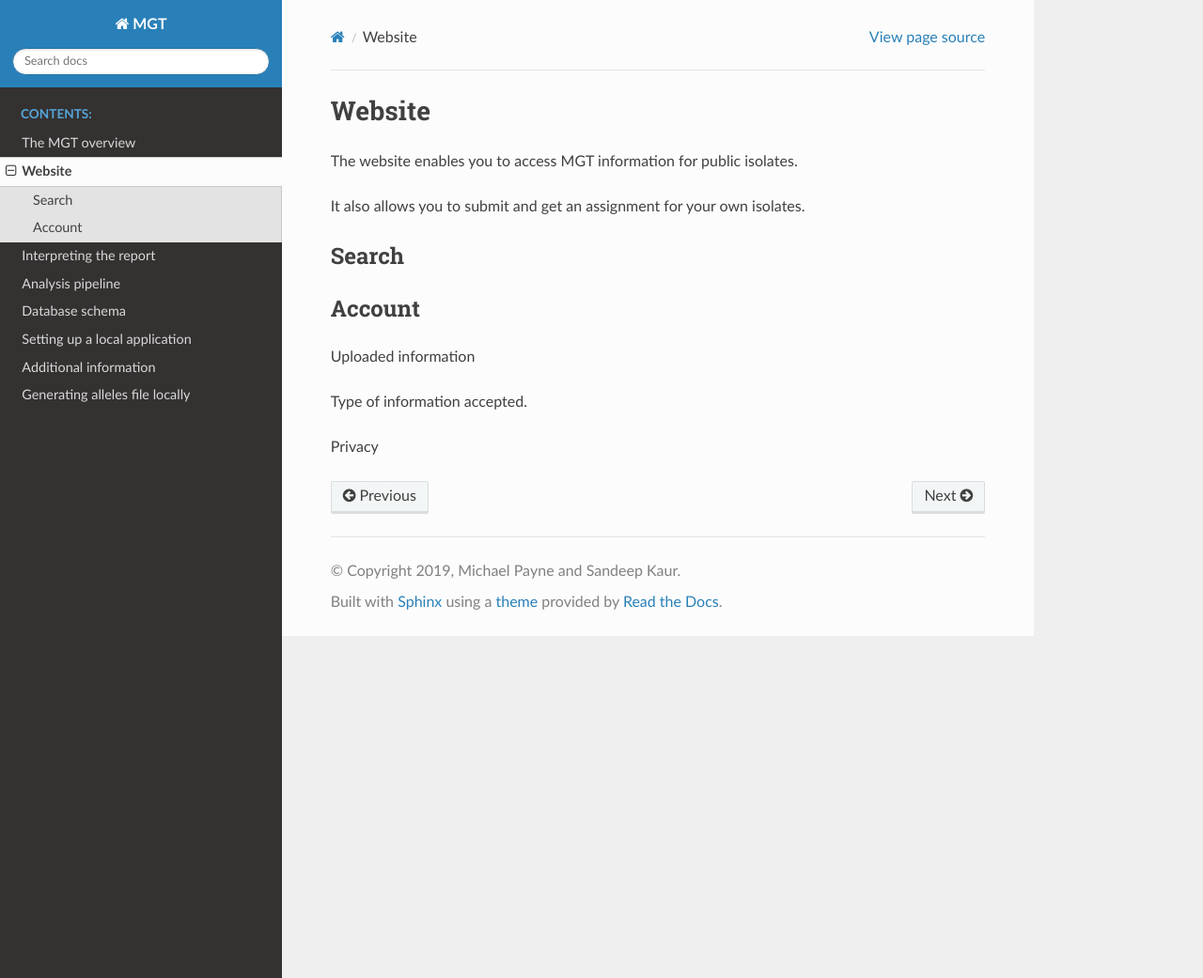
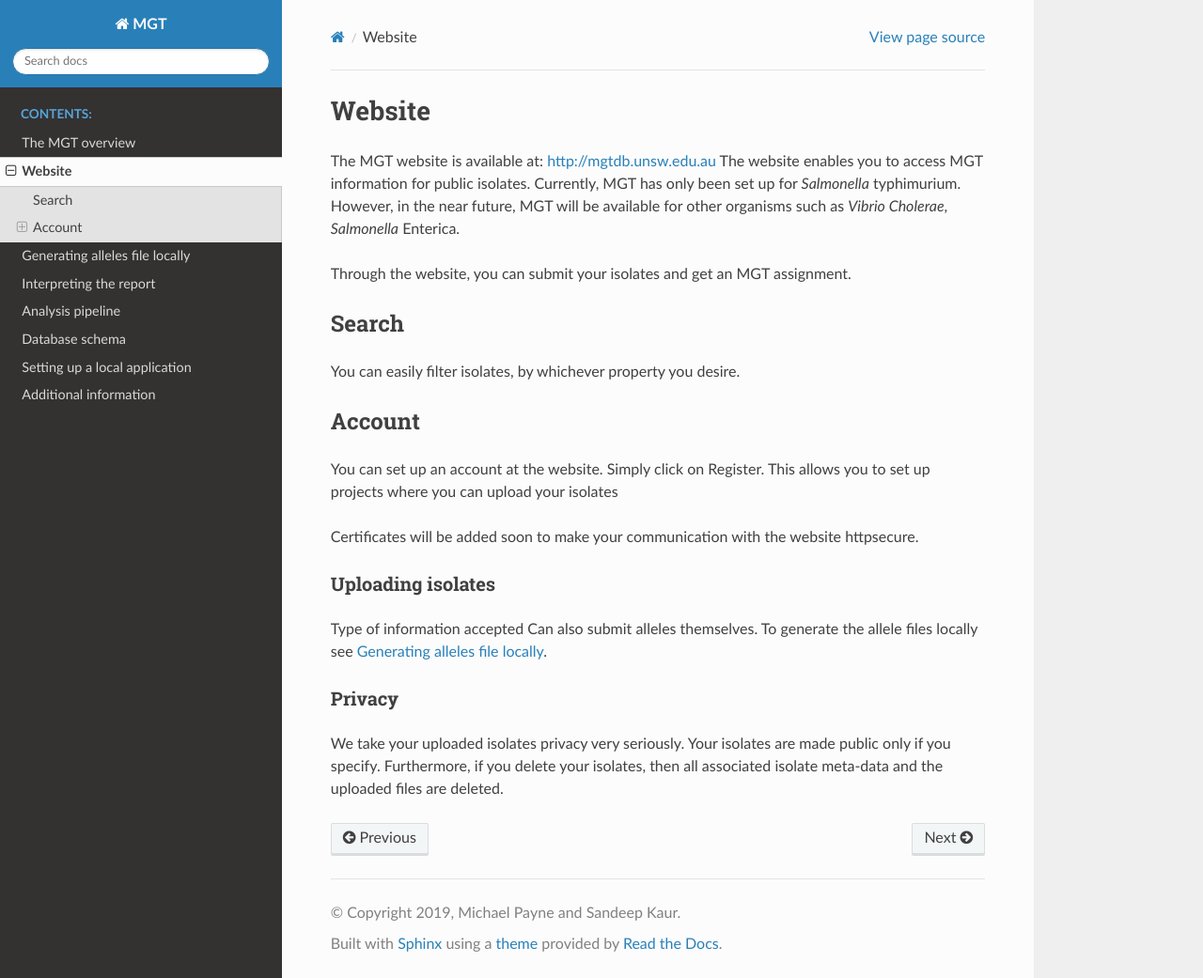
Before and after one commit to crystalsand10/MGT_docs, a Sphinx documentation site: the page built from source/website.rst, in a window 1280 px wide and 1041 px high. Shown: the whole window at 94% size. Built offline with Sphinx 7.4.7 and the Read the Docs theme 2.0.0, drawn with Linux system fonts in a browser that asks for light colours.

Commit message:
updated website, index

```diff
--- a/source/index.rst
+++ b/source/index.rst
@@ -13,12 +13,13 @@ Welcome to MGT's documentation!
 
     overview
     website
+    local_allele_calling
     report
     analysis_pipeline
     database_schema
     installation
     additional
-    local_allele_calling
+
 
 
 
--- a/source/website.rst
+++ b/source/website.rst
@@ -4,22 +4,35 @@
 Website
 ***********************************
 
-The website enables you to access MGT information for public isolates.
+The MGT website is available at: http://mgtdb.unsw.edu.au
+The website enables you to access MGT information for public isolates. Currently, MGT has only been set up for *Salmonella* typhimurium. However, in the near future, MGT will be available for other organisms such as *Vibrio Cholerae*, *Salmonella* Enterica.
 
-It also allows you to submit and get an assignment for your own isolates.
+Through the website, you can submit your isolates and get an MGT assignment.
 
 
 Search
 =======
+
+You can easily filter isolates, by whichever property you desire.
+
 
 
 
 Account
 ========
 
+You can set up an account at the website. Simply click on Register. This allows you to set up projects where you can upload your isolates
 
-Uploaded information
+Certificates will be added soon to make your communication with the website  httpsecure.
 
-Type of information accepted.
+Uploading isolates
+------------------
+
+Type of information accepted
+Can also submit alleles themselves. To generate the allele files locally see :ref:`local_allele_calling`.
+
 
 Privacy
+-------
+
+We take your uploaded isolates privacy very seriously. Your isolates are made public only if you specify. Furthermore, if you delete your isolates, then all associated isolate meta-data and the uploaded files are deleted.
```
